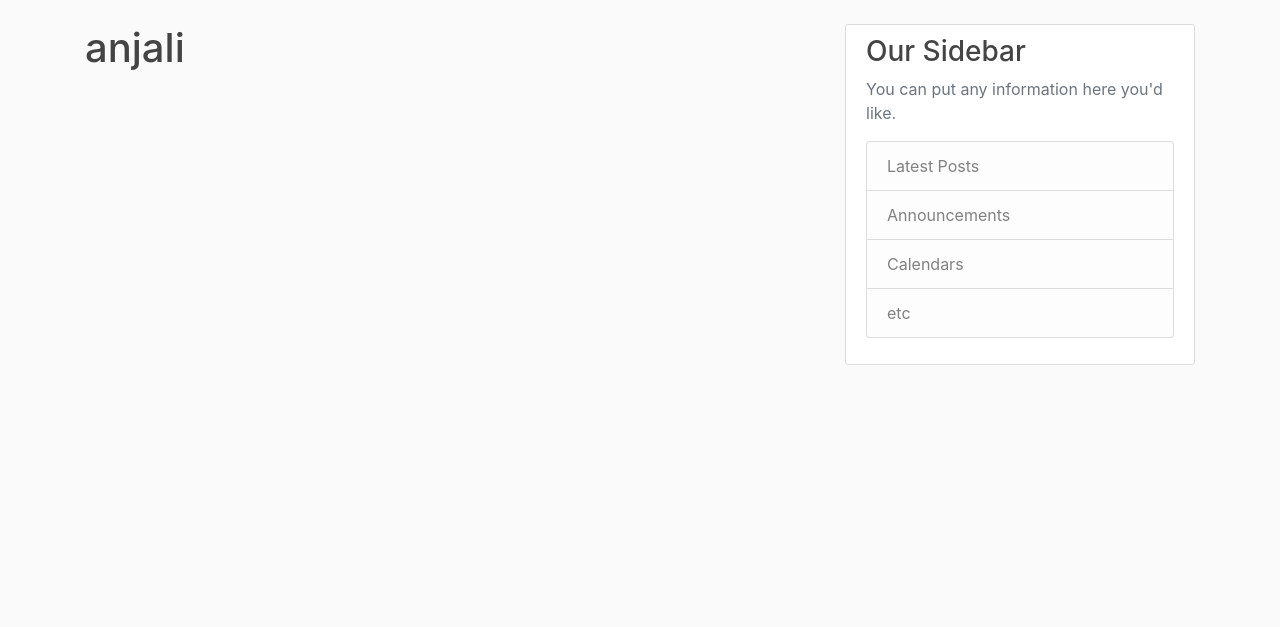
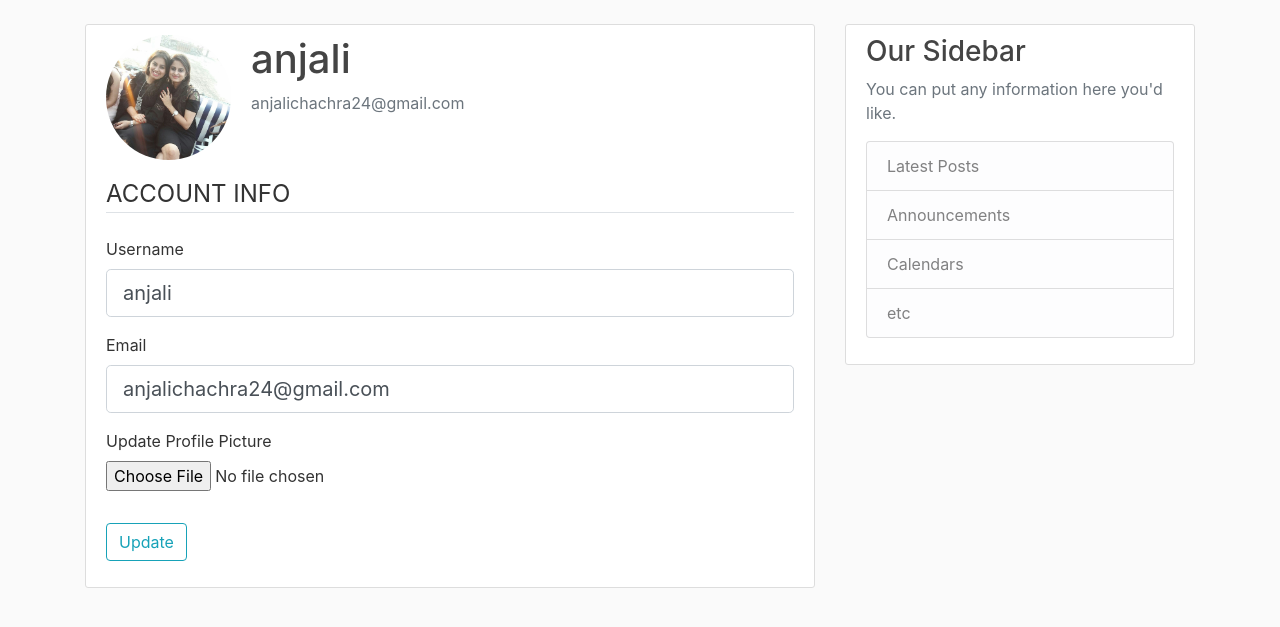
Before and after one commit to meanjali/Python, a Flask app: page /account in a window 1280 px wide. Shown: the part 56-683 px from the top of the page. Run offline with Flask 2, Linux system fonts and the light colour scheme; a user stored in the database is signed in; some libraries are stand-ins or nearby versions.

Commit message:
Profile Picture Updated

```diff
--- a/flaskblog/Templates/account.html
+++ b/flaskblog/Templates/account.html
@@ -1,6 +1,67 @@
 {% extends "layout.html" %}
 {% block content %}
-<h1>
-        {{ current_user.username }}
-    </h1>
+<div class="content-section">
+    <div class="media">
+      <img class="rounded-circle account-img" src="{{ image_file }}">
+      <div class="media-body">
+        <h2 class="account-heading">{{current_user.username}}</h2>
+        <p class="text-secondary">{{ current_user.email }}</p>
+      </div>
+    </div>
+      <form method="POST" action=""enctype="multipart/form-data">
+          {{ form.hidden_tag() }}
+          <fieldset class="form-group">
+              <legend class="border-bottom mb-4">ACCOUNT INFO</legend>
+              <div class="form-group">
+                  {{ form.username.label(class="form-control-label") }}
+
+                      {% if form.username.errors %}
+                          {{ form.username(class="form-control from-control-lg is-invalid") }}
+                          <div class="invalid-feedback">
+                              {% for error in form.username.errors %}
+                                  <span>
+                                      {{ error }}
+                                  </span>
+                              {% endfor %}
+
+                          </div>
+                          {% else %}
+                          {{ form.username(class="form-control form-control-lg") }}
+                      {% endif %}
+
+              </div>
+              <div class="form-group">
+                      {{ form.email.label(class="form-control-label") }}
+
+                      {% if form.email.errors %}
+                          {{ form.email(class="form-control from-control-lg is-invalid") }}
+                          <div class="invalid-feedback">
+                              {% for error in form.email.errors %}
+                                  <span>
+                                      {{ error }}
+                                  </span>
+                              {% endfor %}
+
+                          </div>
+                          {% else %}
+                          {{ form.email(class="form-control form-control-lg") }}
+                      {% endif %}
+                  </div>
+                  <div class="form-group">
+                    {{ form.picture.label() }}
+                    {{ form.picture(class="form-control-file") }}
+                    {% if form.picture.errors %}
+                    {% for error in form.picture.errors %}
+                      <span class="text-danger">
+                          {{ error }}
+                      </span></br>
+                    {% endfor %}
+                    {% endif %}
+                  </div>
+          </fieldset>
+          <div class="form-group">
+                  {{ form.submit(class="btn btn-outline-info") }}
+          </div>
+      </form>
+  </div>
 {% endblock %}
--- a/flaskblog/forms.py
+++ b/flaskblog/forms.py
@@ -9,6 +9,8 @@ from flask_wtf import FlaskForm
 from wtforms import StringField,PasswordField,SubmitField,BooleanField,ValidationError
 from wtforms.validators import DataRequired,Length,Email,EqualTo
 from flaskblog.models import User
+from flask_login import current_user
+from flask_wtf.file import FileField,FileAllowed
 
 class RegistrationForm(FlaskForm):
     username=StringField('Username',validators=[DataRequired(),
@@ -29,7 +31,6 @@ class RegistrationForm(FlaskForm):
         if user:
             raise ValidationError('That email is taken. Please choose a different one.')
 
-
 class LoginForm(FlaskForm):
 
     email=StringField('Email',validators=[DataRequired(),
@@ -37,3 +38,25 @@ class LoginForm(FlaskForm):
     password=PasswordField('Password',validators=[DataRequired()])
     remember=BooleanField('Remember Me')
     submit=SubmitField('Login')
+
+
+
+class UpdateAccountForm(FlaskForm):
+    username=StringField('Username',validators=[DataRequired(),
+                                                Length(min=2,max=20)])
+    email=StringField('Email',validators=[DataRequired(),
+                                                Email()])
+    picture = FileField('Update Profile Picture', validators=[FileAllowed(['jpg', 'png'])])
+    submit=SubmitField('Update')
+
+    def validate_username(self, username):
+        if username.data != current_user.username:
+            user = User.query.filter_by(username=username.data).first()
+            if user:
+                raise ValidationError('That username is taken. Please choose a different one.')
+
+    def validate_email(self, email):
+        if email.data != current_user.email:
+            user = User.query.filter_by(email=email.data).first()
+            if user:
+                raise ValidationError('That email is taken. Please choose a different one.')
--- a/flaskblog/routes.py
+++ b/flaskblog/routes.py
@@ -6,9 +6,12 @@ Created on Fri May  3 22:12:42 2019
 """
 from flask import render_template,url_for,flash,redirect,request
 from flaskblog.models import User,Post
-from flaskblog.forms import RegistrationForm, LoginForm
+from flaskblog.forms import RegistrationForm, LoginForm, UpdateAccountForm
 from flaskblog import app,db,bcrypt
 from flask_login import login_user,current_user,logout_user,login_required
+import secrets
+import os
+from PIL import Image
 
 posts=[
        {
@@ -69,7 +72,34 @@ def logout():
     return redirect(url_for('hello_world'))
 
 
-@app.route('/account')
+def save_picture(form_picture):
+        random_hex = secrets.token_hex(8)
+        _, f_ext = os.path.splitext(form_picture.filename)
+        picture_fn = random_hex + f_ext
+        picture_path = os.path.join(app.root_path, 'static/profile_pics', picture_fn)
+        output_size=(125,125)
+        i=Image.open(form_picture)
+        i.thumbnail(output_size)
+        i.save(picture_path)
+        return picture_fn
+
+
+@app.route("/account", methods=['GET', 'POST'])
 @login_required
 def account():
-    return render_template('account.html',title='Account')
+    form = UpdateAccountForm()
+    if form.validate_on_submit():
+        if form.picture.data:
+            picture_file=save_picture(form.picture.data)
+            current_user.image_file=picture_file
+        current_user.username = form.username.data
+        current_user.email = form.email.data
+        db.session.commit()
+        flash('Your account has been updated!', 'success')
+        return redirect(url_for('account'))
+    elif request.method == 'GET':
+        form.username.data = current_user.username
+        form.email.data = current_user.email
+    image_file = url_for('static', filename='profile_pics/' + current_user.image_file)
+    return render_template('account.html', title='Account',
+                           image_file=image_file, form=form)
```
Also changed, not shown: flaskblog/site.db, flaskblog/static/profile_pics/0aca08f4455e14d4.jpg (added), flaskblog/static/profile_pics/46497d089aba66ef.jpg (added), flaskblog/static/profile_pics/5f27f29cc26e022c.jpg (added), flaskblog/static/profile_pics/d7eba35802de3d5c.jpg (added), flaskblog/static/profile_pics/default.jpg (added), 2 other files.
